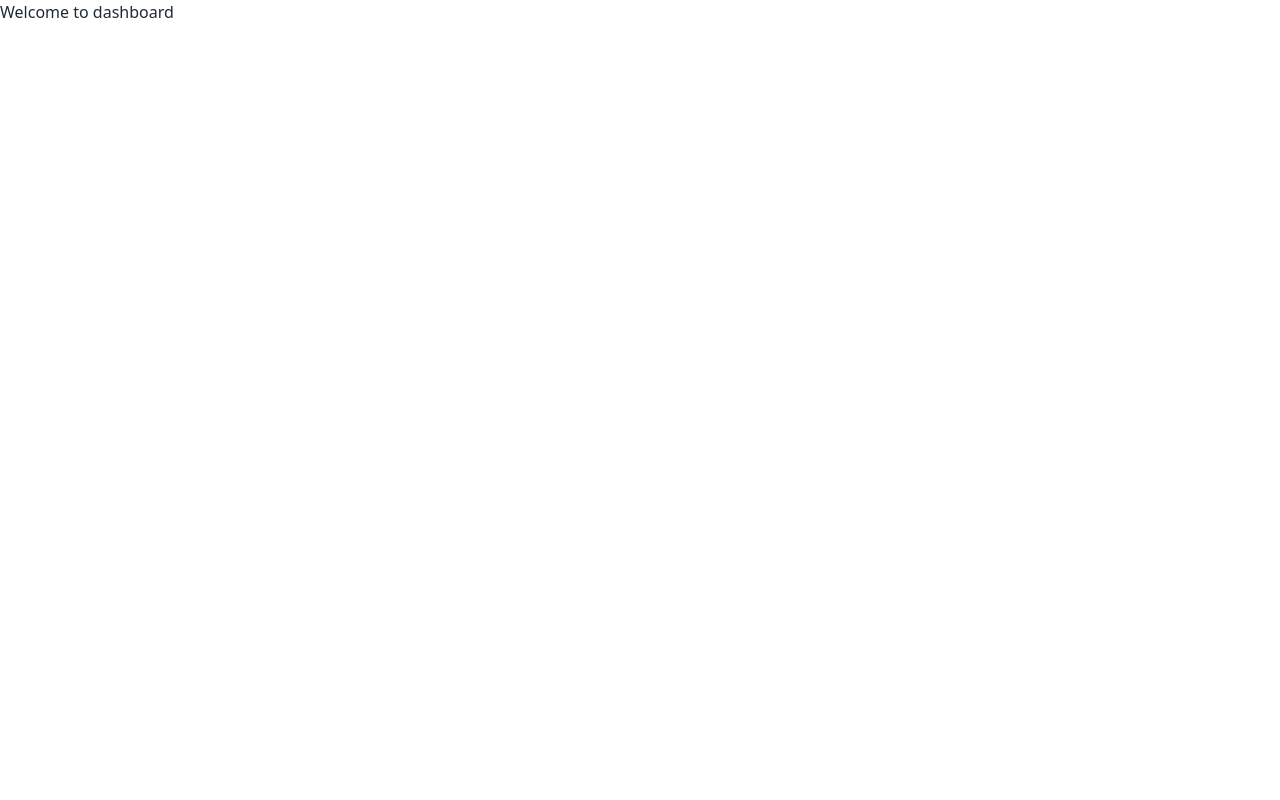
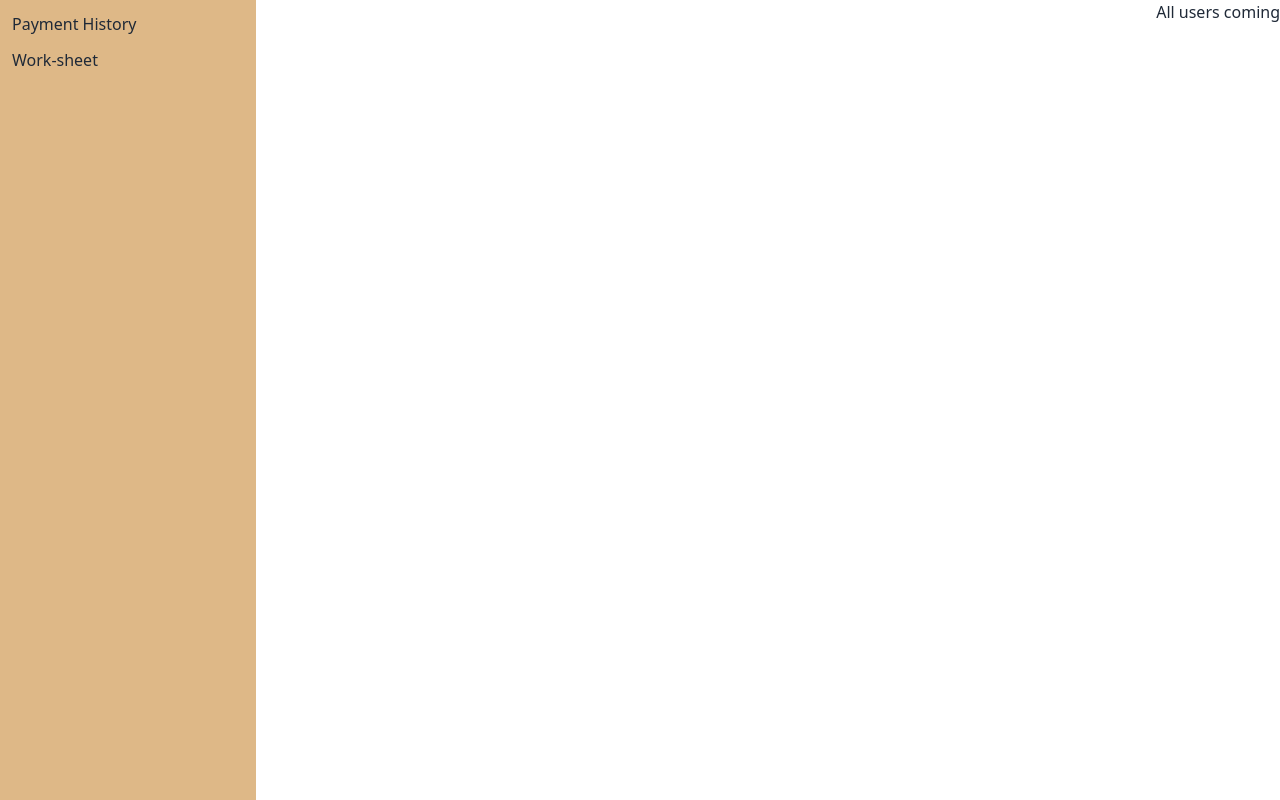
Before and after one commit to Saif-Rahman-801/Employee-Management-Client, a React (Vite) app: page /dasboard/allUsers in a window 1280 px wide. Built offline with nearby package versions, Linux system fonts and the light colour scheme; no server answers.

Commit message:
dashboard nav created conditionally

```diff
--- a/src/Pages/Dashboard/DashBoard.jsx
+++ b/src/Pages/Dashboard/DashBoard.jsx
@@ -1,19 +1,53 @@
-import { useParams } from "react-router-dom";
+import { NavLink, Outlet } from "react-router-dom";
 import useUser from "../../Hooks/useUser";
+import useAuth from "../../Hooks/useAuth";
 
-const DashBoard = () => {
+const Dashboard = () => {
   const users = useUser();
-  const { email } = useParams();
-
-  const role = users.filter((user) => user.email === email);
-  console.log(role);
+  const { user } = useAuth();
+  const roledUser = users.filter((data) => data?.email === user?.email);
+  console.log(roledUser);
+  const [main] = roledUser;
+  console.log(main);
 
   return (
-    <div>
-      <h2>Welcome to dashboard</h2>
-      {/* Display users or perform other actions with the users state */}
+    <div className="flex justify-between">
+      <div className="w-[20%] bg-[burlywood] h-[100vh]">
+        {main?.role === "admin" ? (
+          <nav className="flex flex-col gap-3 font-medium">
+            <NavLink className="px-3 pt-3" to={`/`}>
+              Home
+            </NavLink>
+            <NavLink className="px-3 pt-3" to={`/`}>
+              All employee list
+            </NavLink>
+          </nav>
+        ) : main?.role === "hr" ? (
+          <nav className="flex flex-col gap-3 font-medium">
+            <NavLink className="px-3 pt-3" to={`/`}>
+              Home
+            </NavLink>
+            <NavLink className="px-3" to={`allUsers`}>
+              Users
+            </NavLink>
+          </nav>
+        ) : (
+          <nav className="flex flex-col gap-3 font-medium">
+            <NavLink className="px-3 pt-3" to={`/`}>
+              Payment History
+            </NavLink>
+            <NavLink className="px-3" to={`allUsers`}>
+              Work-sheet
+            </NavLink>
+          </nav>
+        )}
+      </div>
+
+      <div>
+        <Outlet />
+      </div>
     </div>
   );
 };
 
-export default DashBoard;
+export default Dashboard;
--- /dev/null
+++ b/src/Pages/Dashboard/Users.jsx
@@ -0,0 +1,10 @@
+
+const Users = () => {
+    return (
+        <div>
+            <h2>All users coming</h2>
+        </div>
+    );
+};
+
+export default Users;
--- a/src/Pages/Shared/Navbar/Navbar.jsx
+++ b/src/Pages/Shared/Navbar/Navbar.jsx
@@ -36,7 +36,7 @@ const Navbar = () => {
             Home
           </li>
         </Link>
-        <Link to={`/dasboard/${user?.email}`}>
+        <Link to={`/dasboard`}>
           <li className="hidden md:flex flex-col justify-center items-center mx-4">
             <span className="text-3xl text-orange-400">
               <MdDashboard />
```
Also changed, not shown: src/Routes/Route.jsx (+11 -2 lines).
